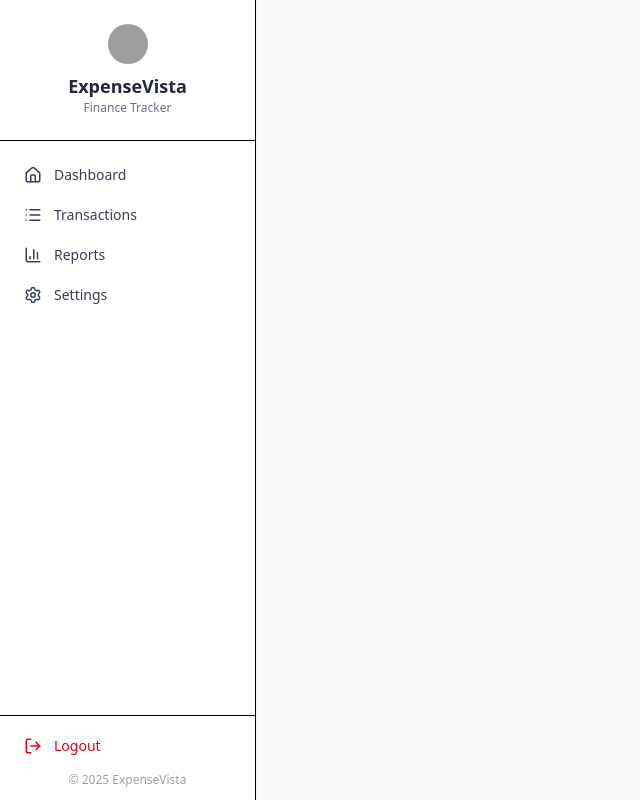
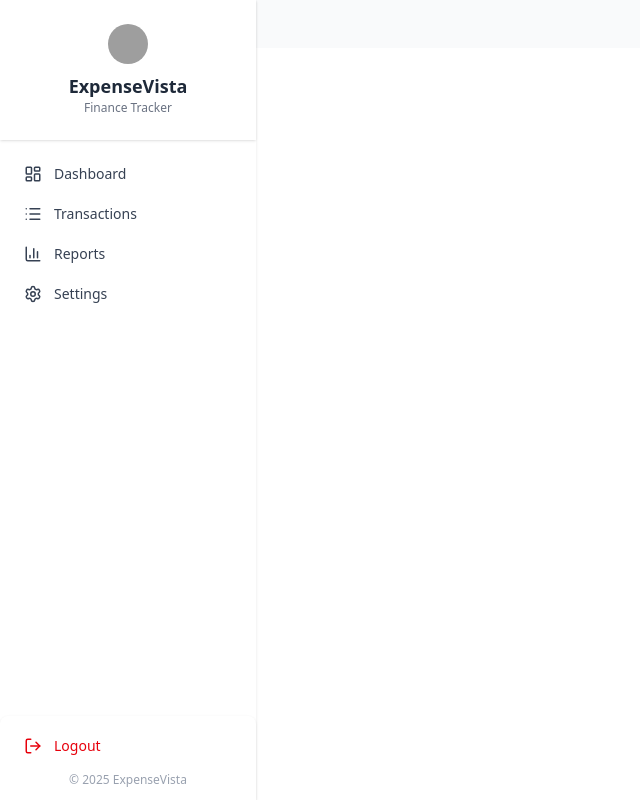
Before and after one commit to samuelcmbah/expensevista, a React (Vite) app: page / in a window 1280 px wide. Shown: the whole page, without its empty margins (0-640 px from the left). Built offline with nearby package versions, Linux system fonts and the light colour scheme; sample sign-in values are in the browser's storage; grey boxes are pictures that could not be loaded.

Commit message:
ui and project structure clean up

```diff
--- a/src/components/AppRoutes.tsx
+++ b/src/components/AppRoutes.tsx
@@ -5,7 +5,7 @@ import Reports from "../pages/Reports";
 import Settings from "../pages/Settings";
 import Transactions from "../pages/Transactions";
 import ProtectedRoute from "./ProtectedRoute";
-import MainLayout from "../layouts/MainLayout";
+import MainLayout from "./layouts/MainLayout";
 import EditTransaction from "../pages/EditTransaction";
 import AddTransaction from "../pages/AddTransaction";
 
--- /dev/null
+++ b/src/components/layouts/MainLayout.tsx
@@ -0,0 +1,36 @@
+import { useEffect, useState } from "react";
+import { Outlet } from "react-router-dom";
+import Navbar from "./Navbar";
+import Sidebar from "./Sidebar";
+
+export default function MainLayout() {
+  const [sidebarOpen, setSidebarOpen] = useState(false);
+
+  // Lock body scroll only when mobile sidebar is open
+  useEffect(() => {
+    if (sidebarOpen) {
+      document.body.classList.add("overflow-hidden");
+    } else {
+      document.body.classList.remove("overflow-hidden");
+    }
+    //cleanup, good practice
+    return () => document.body.classList.remove("overflow-hidden");
+  }, [sidebarOpen]);
+
+  return (
+    <div className="flex m-h-screen bg-gray-50">
+      {/* Sidebar */}
+      <Sidebar isOpen={sidebarOpen} setIsOpen={setSidebarOpen} />
+
+      {/* Main content area */}
+      <div className="flex-1 flex flex-col md:ml-64">
+        <Navbar onMenuClick={() => setSidebarOpen(!sidebarOpen)} />
+
+        {/* main scrolls independently */}
+        <main className="flex-1 p-6 mt-14 md:mt-0 overflow-y-auto">
+          <Outlet />
+        </main>
+      </div>
+    </div>
+  );
+}
--- a/src/components/Navbar.tsx
+++ b/src/components/layouts/Navbar.tsx
@@ -1,6 +1,6 @@
 // src/components/Navbar.tsx
 import { Menu } from "lucide-react";
-import { useAuth } from "../context/AuthContext";
+import { useAuth } from "../../context/AuthContext";
 
 interface NavbarProps {
   onMenuClick: () => void;
--- a/src/components/Sidebar.tsx
+++ b/src/components/layouts/Sidebar.tsx
@@ -1,7 +1,7 @@
 // src/components/Sidebar.tsx
 import { Link, useLocation } from "react-router-dom";
-import { Home, List, BarChart3, Settings, LogOut } from "lucide-react";
-import { useAuth } from "../context/AuthContext";
+import { List, BarChart3, Settings, LogOut, LayoutDashboard } from "lucide-react";
+import { useAuth } from "../../context/AuthContext";
 
 
 interface SidebarProps {
@@ -14,7 +14,7 @@ export default function Sidebar({ isOpen, setIsOpen }: SidebarProps) {
   const { logout } = useAuth();
 
   const links = [
-    { name: "Dashboard", path: "/dashboard", icon: <Home size={18} /> },
+    { name: "Dashboard", path: "/dashboard", icon: <LayoutDashboard size={18} /> },
     { name: "Transactions", path: "/transactions", icon: <List size={18} /> },
     { name: "Reports", path: "/reports", icon: <BarChart3 size={18} /> },
     { name: "Settings", path: "/settings", icon: <Settings size={18} /> },
@@ -27,20 +27,20 @@ export default function Sidebar({ isOpen, setIsOpen }: SidebarProps) {
     <>
       {/* Mobile overlay */}
       <div
-        className={`fixed inset-0 bg-black/40 z-40 md:hidden transition-opacity ${
-          isOpen ? "opacity-100 visible" : "opacity-0 invisible"
-        }`}
+        className={`fixed inset-0 bg-black/40 z-40 md:hidden transition-opacity ${isOpen ? "opacity-100 visible" : "opacity-0 invisible"
+          }`}
         onClick={() => setIsOpen(false)}
       ></div>
 
       {/* Sidebar container*/}
       <aside
-        className={`fixed top-0 left-0 h-full w-64 bg-white border-r shadow-sm z-50 transform transition-transform duration-300 md:translate-x-0 ${
-          isOpen ? "translate-x-0" : "-translate-x-full"
-        }`}
+        className={`fixed top-0 left-0 h-full w-64 bg-white shadow-sm z-50
+          transform transition-transform duration-300
+          md:translate-x-0 ${isOpen ? "translate-x-0" : "-translate-x-full"}
+        `}
       >
         {/* Logo */}
-        <div className="flex flex-col items-center justify-center py-6 border-b">
+        <div className="flex flex-col items-center justify-center py-6 shadow-sm">
           <img
             src="/logo.png"
             alt="ExpenseVista Logo"
@@ -51,18 +51,17 @@ export default function Sidebar({ isOpen, setIsOpen }: SidebarProps) {
         </div>
 
         {/* Nav Links */}
-        <nav className="mt-4 flex flex-col space-y-1">
+        <nav className="mt-4 flex flex-col space-y-1 ">
           {links.map((link) => {
             const isActive = location.pathname === link.path;
             return (
               <Link
                 key={link.name}
                 to={link.path}
-                className={`flex items-center space-x-3 px-6 py-2 text-sm transition-colors ${
-                  isActive
-                    ? activeClass
-                    : "text-gray-700 hover:bg-gray-100 hover:text-green-600"
-                }`}
+                className={`flex items-center space-x-3 px-6 py-2 text-sm transition-colors ${isActive
+                  ? activeClass
+                  : "text-gray-700 hover:bg-gray-100 hover:text-green-600"
+                  }`}
                 onClick={() => setIsOpen(false)}
               >
                 {link.icon}
@@ -73,7 +72,7 @@ export default function Sidebar({ isOpen, setIsOpen }: SidebarProps) {
         </nav>
 
         {/* Footer */}
-        <div className="absolute bottom-0 w-full border-t py-3">
+        <div className="absolute bottom-0 w-full rounded-tl-lg rounded-tr-lg shadow-sm py-3">
           <button
             onClick={logout}
             className="flex items-center space-x-3 px-6 py-2 text-sm text-red-600 hover:bg-red-50 w-full"
--- a/src/layouts/MainLayout.tsx
+++ /dev/null
@@ -1,21 +0,0 @@
-import { useState } from "react";
-import Sidebar from "../components/Sidebar";
-import Navbar from "../components/Navbar";
-import { Outlet } from "react-router-dom";
-
-export default function MainLayout() {
-  const [sidebarOpen, setSidebarOpen] = useState(false);
-
-  return (
-    <div className="flex min-h-screen bg-gray-50">
-      <Sidebar isOpen={sidebarOpen} setIsOpen={setSidebarOpen} />
-
-      <div className="flex-1 flex flex-col">
-        <Navbar onMenuClick={() => setSidebarOpen(!sidebarOpen)} />
-        <main className="flex-1 mt-14 md:mt-0 md:ml-64 p-6 transition-all">
-          <Outlet />
-        </main>
-      </div>
-    </div>
-  );
-}
--- a/src/pages/Dashboard.tsx
+++ b/src/pages/Dashboard.tsx
@@ -167,7 +167,7 @@ const Dashboard: React.FC = () => {
             onClick={() => navigate("/transactions")}
             className="text-green-600 text-sm font-medium hover:underline"
           >
-            View All
+            View All &gt;
           </button>
         </div>
 
--- a/src/pages/EditTransaction.tsx
+++ b/src/pages/EditTransaction.tsx
@@ -106,7 +106,7 @@ const EditTransaction: React.FC = () => {
       description: formData.description ?? "",
     };
 
-    const toastId = toast.loading("Updating transaction...");
+    const toastId = toast.loading("Updating transaction");
     try {
       await updateTransaction(Number(id), payload);
       toast.success("Transaction updated successfully!", { id: toastId });
--- a/src/pages/Settings.tsx
+++ b/src/pages/Settings.tsx
@@ -137,7 +137,7 @@ return (
         transition={{ duration: 0.3 }}
       >
         <div className="flex items-center gap-2 mb-4">
-          <User className="text-blue-600 w-5 h-5" />
+          <User className="text-green-600 w-5 h-5" />
           <h2 className="text-lg font-medium text-gray-800">Profile Information</h2>
         </div>
 
--- a/src/pages/Transactions.tsx
+++ b/src/pages/Transactions.tsx
@@ -22,14 +22,17 @@ const Transactions: React.FC = () => {
   // ✅ Fetch all transactions
   useEffect(() => {
     const fetchData = async () => {
-      const toastId = toast.loading("Fetching transactions...");
+      const toastId = toast.loading("Fetching transactions");
+
       try {
         const data = await getAllTransactions();
         setTransactions(data);
-        toast.success("Transactions loaded", { id: toastId });
+        toast.dismiss(toastId);
       } catch (error) {
         toast.error("Failed to fetch transactions", { id: toastId });
       }
+
+
     };
     fetchData();
   }, []);
@@ -182,7 +185,7 @@ const Transactions: React.FC = () => {
           paginated.map((tx, index) => {
             const isIncome = tx.type === TransactionType.Income;
             const sign = isIncome ? "+" : "-";
-            const color = isIncome ? "text-green-600" : "text-red-600";
+            const color = isIncome ? "text-gray-600" : "text-gray-600";
 
             return (
               <motion.div
```
